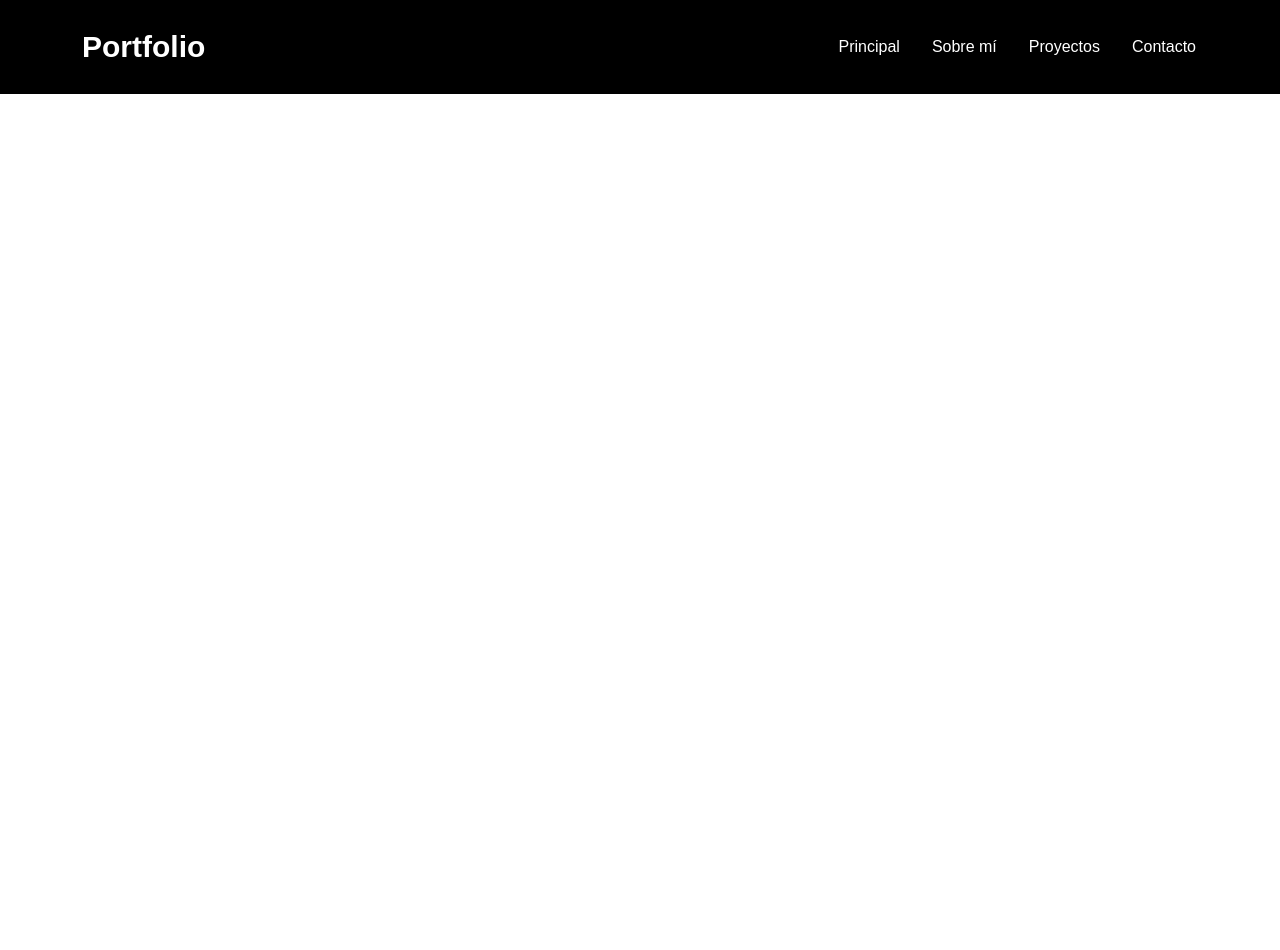
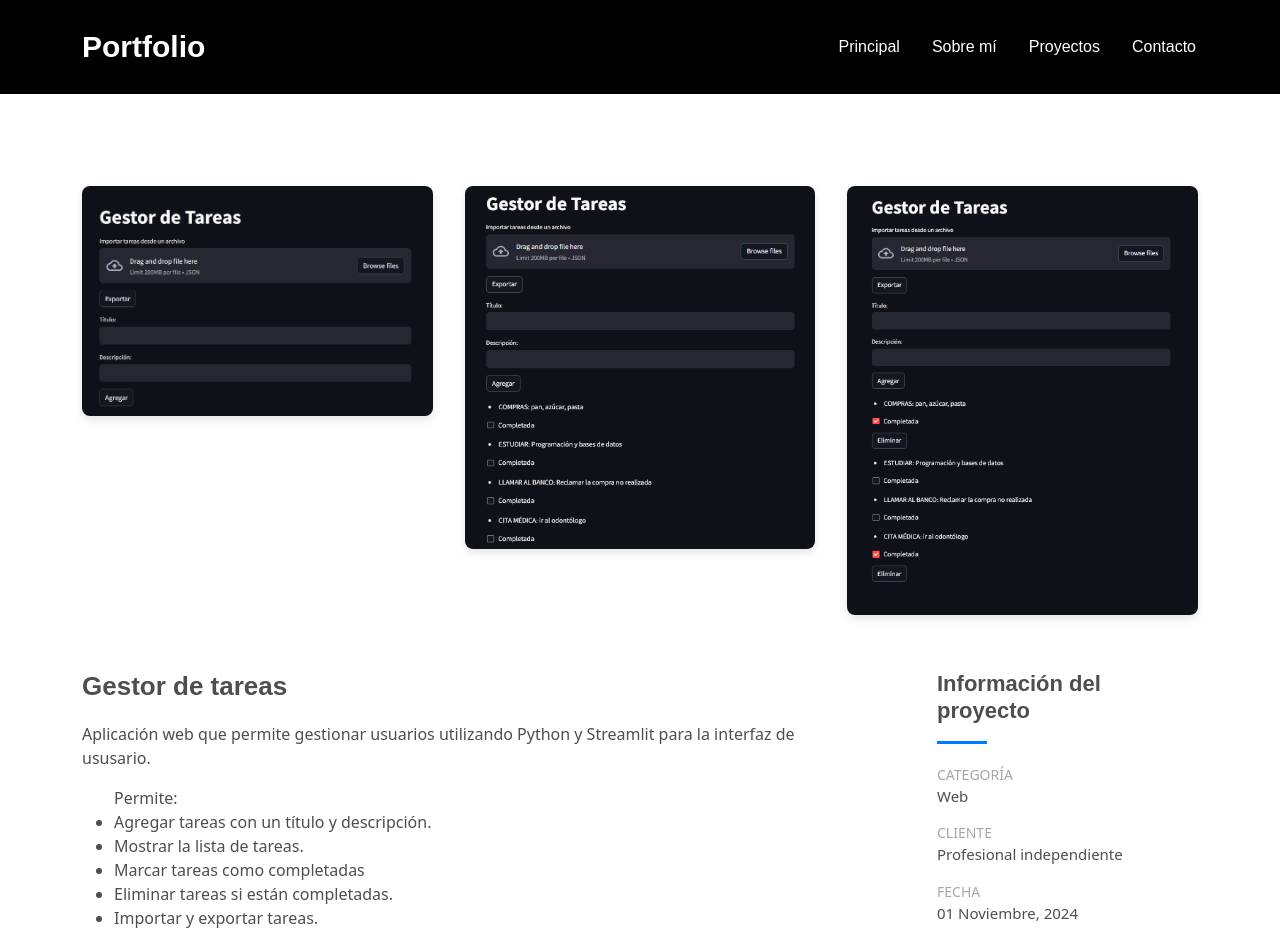
Before and after one commit to mnazarethg/devfolio, a React (Create React App) app: page /#/ProjectTask in a window 1280 px wide. Shown: the top 950 px of the page. Before the commit the page ends 800 px from the top, so only its background shows below. Built offline with nearby package versions, Linux system fonts and the light colour scheme.

Commit message:
Fix projects routes

```diff
--- a/src/App.js
+++ b/src/App.js
@@ -1,4 +1,4 @@
-import { BrowserRouter as Router, Route, Routes } from 'react-router-dom';
+import { HashRouter, Route, Routes } from 'react-router-dom';
 import AboutMe from './screens/AboutMe';
 import Projects from './screens/Projects';
 import Contact from './screens/Contact';
@@ -14,7 +14,7 @@ function App() {
 
   return (
     <>
-      <Router>
+      <HashRouter>
           <Header />
           <Routes>
           <Route path="/devfolio" element={<PrincipalPage />} />
@@ -26,7 +26,7 @@ function App() {
           <Route path="/ProjectTask" element={<ProjectTask />} />
           <Route path="/Contact" element={<Contact />} />
           </Routes>
-      </Router>
+      </HashRouter>
     </>
   );
 }
--- a/src/screens/ProjectTask.js
+++ b/src/screens/ProjectTask.js
@@ -36,6 +36,7 @@ function ProjectTask() {
                 <li>Mostrar la lista de tareas.</li>
                 <li>Marcar tareas como completadas</li>
                 <li>Eliminar tareas si están completadas.</li>
+                <li>Importar y exportar tareas.</li>
               </ul>
               <p>
               Entre las tecnologías utilizadas en el backend se encuentran PostgreSQL (base de datos SQL) y el ORM SQLAlchemy para la modelación de los datos.
```
Also changed, not shown: 27 other files (tests, documents, lock files or other folders).
